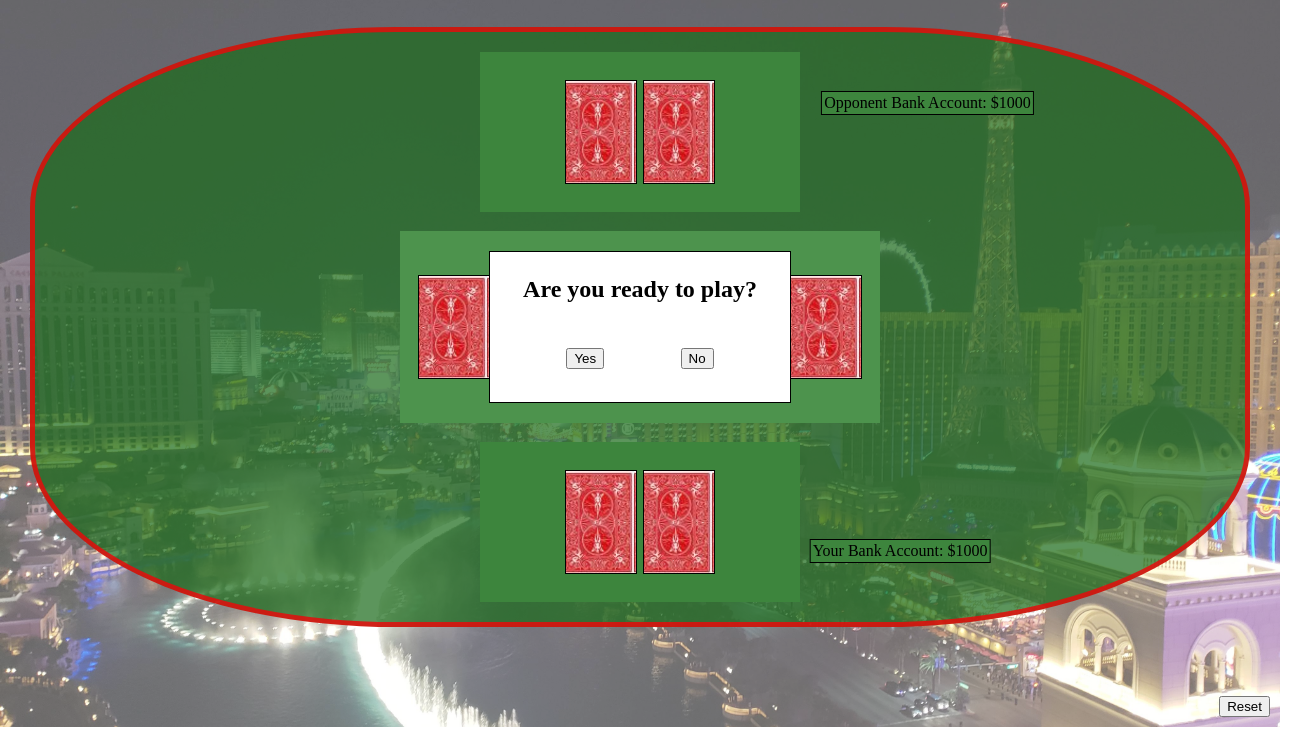
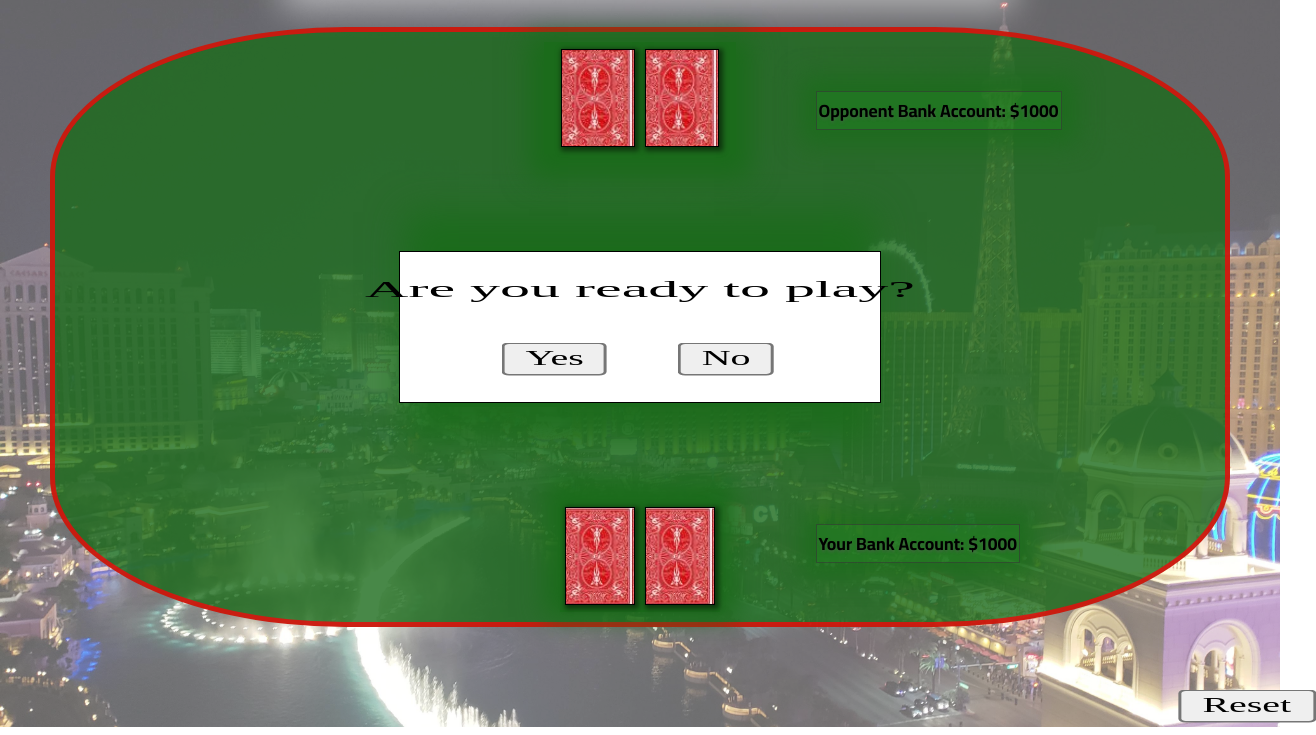
Before and after one commit to JF5366/Poker-Game, a website built with Vite: page index.html in a window 1280 px wide. Shown: the part 73-808 px from the top of the page, 1316 px wide, since content can reach past the window. Built offline with nearby package versions, Linux system fonts and the light colour scheme.

Commit message:
fixed images

```diff
--- a/index.html
+++ b/index.html
@@ -5,7 +5,10 @@
     <link rel="icon" type="image/svg+xml" href="/vite.svg" />
     <meta name="viewport" content="width=device-width, initial-scale=1.0" />
     <link href="style.css" rel="stylesheet" type="text/css" />
-    <title>Vite App</title>
+    <link rel="preconnect" href="https://fonts.googleapis.com">
+    <link rel="preconnect" href="https://fonts.gstatic.com" crossorigin>
+    <link href="https://fonts.googleapis.com/css2?family=Cairo:wght@200;300;400;600;700&display=swap" rel="stylesheet">
+    <title>Texas Holdem Poker</title>
   </head>
 
 
--- a/main.js
+++ b/main.js
@@ -109,7 +109,7 @@ deck1.setup()
     mydiv.style.display = "";
     options.style.display = "none";
     message.innerHTML = "Ok fine, dont play with me :(  \n\n Game Over"
-    mydiv.style.height = "5em";
+    mydiv.style.height = "6em";
     mydiv.style.padding = "1em";
  });
 
@@ -1697,6 +1697,7 @@ function placeBet (){   //Place your bets
       mydiv.style.display = "";
       options.style.display = "none";
       message.innerHTML = "Placing Bets...."
+      message.style.fontSize = "2em";
       player1.bet()
       playerBank.innerHTML = player1.bankaccount
       opponent.bet()
@@ -1724,8 +1725,9 @@ function findWinner(){   //who wins the round?
   }else{
     mydiv.style.display = "";
     options.style.display = "none";
-    mydiv.style.height = "6em";
-    message.innerHTML = "Sorry, your opponent won round " + roundNum + " !"
+    mydiv.style.height = "7em";
+    mydiv.style.width = "35em";
+    message.innerHTML = "Sorry, your opponent won <br> round " + roundNum + " !"
     opponent.win()
     playerBank.innerHTML = player1.bankaccount
     opponentBank.innerHTML = opponent.bankaccount
@@ -1739,6 +1741,8 @@ function nextRound(){
     roundNum++;
     message.innerHTML = "Would you like to play the next round?"
     mydiv.style.height = "";
+    mydiv.style.width = "40em";
+    message.style.fontSize = "1.6em";
     options.style.display = "";
     mydiv.style.display = "block"
     //gameStart();
@@ -1764,13 +1768,14 @@ setTimeout(() => {
   mydiv.style.display = "";
   options.style.display = "none";
   message.innerHTML = "Round " + roundNum
-  mydiv.style.height = "5em";
+  message.style.fontSize = "2.1em";
+  mydiv.style.height = "6em";
 }, 500);
 setTimeout(() => {
   mydiv.style.display = "";
   options.style.display = "none";
   message.innerHTML = "Dealing...."
-  mydiv.style.height = "5em";
+  mydiv.style.height = "6em";
 }, 1500);
 setTimeout(() => {
   mydiv.style.display = "none";
--- a/style.css
+++ b/style.css
@@ -3,18 +3,6 @@ html, body {
   width: 100vw;
 }
 
-/* .wrap{
-   overflow: hidden;
-   position: relative;
-}
- .bkgd-img{
-  opacity: 0.6;
-  position: absolute;
-  left: 0;
-  top: 0;
-  width: 100%;
-  height: auto;
-}  */
 .main::before{
   content: "";
   background-image: url(/20190304_221726.jpg);
@@ -33,16 +21,23 @@ h1{
   margin: auto;
   text-align: center;
   text-decoration: underline;
-  position: absolute;
+  /* position: absolute; */
   left: 50%;
-  transform: translate(-50%);
+  color: black;
+  font-family: playbill;
+  font-weight: 300;
+  font-size: 3.2em;
+  transform: scale(2,1);
+  background-color: rgba(255, 255, 255, .5);
+  box-shadow: 0px 0px 25px 15px rgba(255, 255, 255, 0.5);
 }
 .container{
   border: 1px solid black;
   background-color: white;
    position: absolute;
   z-index: 10;
-  width: 300px;
+  width: 30em;
+  /* min-width: fit-content; */
   height: 150px;
   top: 50%;
   left: 50%;
@@ -54,6 +49,9 @@ h1{
   text-align: center;
   height: 30%;
   margin-top: 1em;
+  font-family: playbill;
+  font-weight: 200;
+  transform: scale(2.5,1);
 }
 .options{
   display: flex;
@@ -64,33 +62,46 @@ h1{
   height: 50%;
   margin-bottom: 2em;
 }
+button{
+  font-family: playbill;
+  transform: scale(3,1.5);
+}
 
 #playerbank {
   position: absolute;
   z-index: 10;
-  border: 1px solid black;
+  border: .01em solid rgba(53, 53, 53, 0.596);
+  font-family: cairo;
+  font-weight: 700;
+  font-size: 1.1em;
+  text-shadow: 0px 2px 3px rgba(88, 88, 88, 0.5);
   margin: auto;
-  left: 70%;
+  left: 65%;
   bottom: 10%;
-  transform: translate(-40%);
+  /* transform: translate(-40%); */
   padding: 2px;
 }
 #opponentbank{
   position: absolute;
   z-index: 10;
-  border: 1px solid black;
+  border: .01em solid rgba(53, 53, 53, 0.596);
+  font-family: cairo;
+  font-weight: 700;
+  font-size: 1.1em;
+  text-shadow: 0px 2px 3px rgba(88, 88, 88, 0.5);
   margin: auto;
-  left: 72%;
+  left: 65%;
   top: 10%;
-  transform: translate(-40%);
+  /* transform: translate(-40%); */
   opacity: 1;
   padding: 2px;
 }
 .bank-bg{
-  background-color: #3d853d;
+  background-color: rgba(29, 124, 29, 0.658);
+  box-shadow: 0px 0px 25px 15px rgba(27, 107, 27, 0.8);
 }
 .table{
-  background-color: rgba(27, 107, 27, 0.712);
+  background-color: rgba(27, 107, 27, 0.8);
   display: flex;
   position: absolute;
   top: 50px;
@@ -98,46 +109,49 @@ h1{
   bottom: 50px;
   left: 10px;
   border: 5px solid rgba(231, 11, 11, 0.836);
-  border-radius: 30%;
+  border-radius: 25%;
   padding: 10px;
-  margin: 50px 20px;
+  margin: 50px 40px;
 }
 
 
 .player{
-  background-color: #3d853d;
-  width: 20em;
-  height: 10em;
+  background-color: rgb(27, 107, 27);
+  box-shadow: 0px -10px 25px 15px rgba(27, 107, 27, 1);
+  width: 10em;
+  height: 7em;
   position: absolute;
-  z-index: 1;
-  bottom: 20px;
+  z-index: 3;
+  bottom: 10px;
   left: 50%;
   transform: translate(-50%);
   display: flex;
-  margin: auto;
+  margin-top: 20px;
   justify-content: center;
   align-items: center;
 }
 .opponent{
-  background-color: #3d853d;
-  width: 20em;
-  height: 10em;
+  background-color: rgb(27, 107, 27);
+  box-shadow: 0px 10px 25px 15px rgba(27, 107, 27, 1);
+  width: 12em;
+  height: 7em;
   position: absolute;
-  z-index: 1;
-  top: 20px;
+  z-index: 3;
+  top: 10px;
   left: 50%;
   transform: translate(-50%);
   display: flex;
-  margin: auto;
+  /* margin: auto; */
   justify-content: center;
   align-items: center;
 }
 
 
 .community{
-  background-color: #4d934d;
-  width: 30em;
-  height: 12em;
+  background-color: rgb(27, 107, 27);
+  box-shadow: 0px 0px 35px 35px rgba(27, 107, 27, .9);
+  width: 25em;
+  height: 10em;
   position: absolute;
   z-index: 1;
   top: 50%;
@@ -152,18 +166,17 @@ h1{
 .card{
   background-image: url('/cardBack.png');
   background-size: cover;
-  width: 4em;
+  width: 4.5em;
   height: 6em;
-  margin: 3px;
+  margin: 2px 5px 2px 5px;;
   display: flex;
-  padding: 3px;
+  /* padding: 5px; */
   border: 1px solid black;
+  box-shadow: 2px 2px 5px 2px rgba(0, 0, 0, 0.507);
   background-position: -2px;
 
 }
-/* #cardp1{
-  background-image: url('/AH.png');
-} */
+
 #p1, #p2, #o1, #o2, #r1, #r2, #r3, #r4, #r5{
   color: rgba(0, 0, 0, 0.00001);
 font-weight: bold;
```
